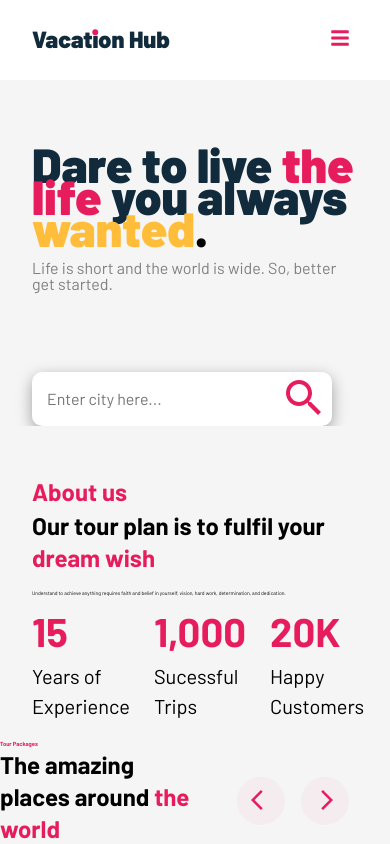
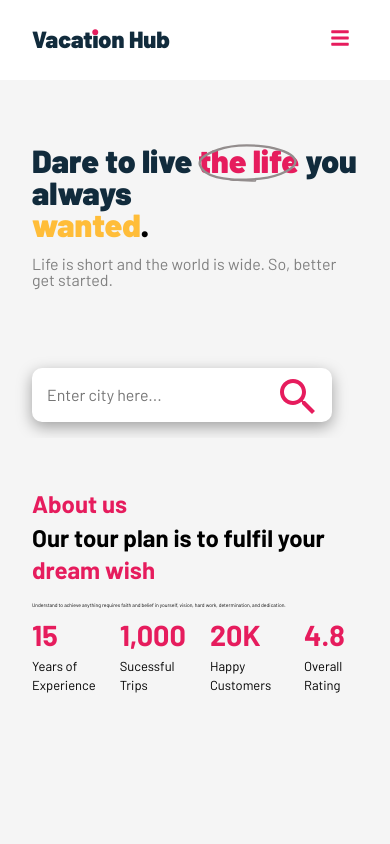
Before and after one commit to Jarominas/React-Landing-VacationHub, a React (Vite) app in the folder react-landing-vacationhub/: page / in a window 390 px wide. Shown: the top 844 px of the page. Built offline with nearby package versions, Linux system fonts and the light colour scheme.

Commit message:
adaptive 01.06.2023

```diff
--- a/react-landing-vacationhub/src/Components/About/about.css
+++ b/react-landing-vacationhub/src/Components/About/about.css
@@ -3,9 +3,10 @@
       grid-template-columns: 1fr 1fr;
       grid-gap: 8rem;
       margin-top: 5rem;
+      min-height: 400px;
 }
 .about-images {
-      position: relative;
+      position: static;
 }
 .about-images::after {
       content: '';
@@ -72,3 +73,11 @@
 .number-four {
       padding-left: 0.5rem;
 }
+@media screen and (max-width: 492px) {
+      .number {
+            font-size: 1.8rem;
+      }
+      .number-text {
+            font-size: 13px;
+      }
+}
--- a/react-landing-vacationhub/src/Components/Home/home.css
+++ b/react-landing-vacationhub/src/Components/Home/home.css
@@ -11,24 +11,8 @@
       grid-row: 1;
 }
 
-@media screen and (max-width: 762px) {
-      .home {
-            display: flex;
-            margin-top: 3rem;
-      }
-      .home-images {
-            display: none;
-      }
-      .home-content {
-            margin: 0 auto;
-      }
-      .home-content h1 {
-            font-size: 4vw;
-      }
-}
-
 .home h1 {
-      padding-top: 5vw;
+      padding-top: 3rem;
       font-size: 3rem;
       font-weight: 900;
       color: #112b3c;
@@ -90,3 +74,17 @@
       top: 52%;
       left: 70%;
 }
+@media screen and (max-width: 762px) {
+      .home {
+            display: flex;
+            margin-top: 3rem;
+      }
+      .home-images {
+            display: none;
+      }
+
+      .home-content h1 {
+            padding-top: 1rem;
+            font-size: 2rem;
+      }
+}
--- a/react-landing-vacationhub/src/Components/Home/searchbar.css
+++ b/react-landing-vacationhub/src/Components/Home/searchbar.css
@@ -1,14 +1,14 @@
 .search {
-      position: relative;
+      margin-bottom: 1rem;
 }
 .searchInputs {
       display: flex;
       align-items: center;
       margin-top: 5rem;
+      position: relative;
 }
 .searchInputs input {
       border: 0;
-
       border-radius: 10px;
       padding: 15px;
       font-size: 1rem;
@@ -20,8 +20,8 @@ input:focus {
 }
 .searchIcon {
       position: absolute;
-      top: 71%;
-      left: 248px;
+      top: 75%;
+      left: 242px;
 
       transform: translateY(-75%);
 }
@@ -56,6 +56,7 @@ input:focus {
       display: flex;
       align-items: center;
       color: black;
+      z-index: 2;
 }
 
 .dataItem p {
```
Also changed, not shown: react-landing-vacationhub/src/Components/Navbar/nav.css (indentation only).
